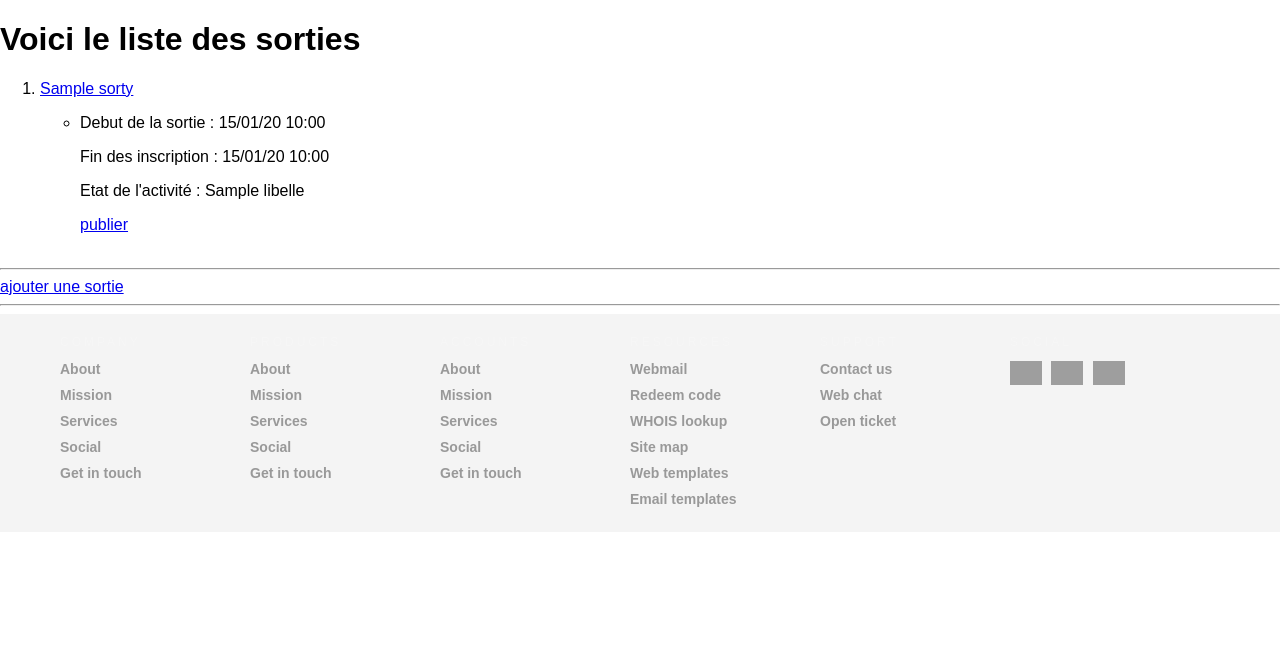
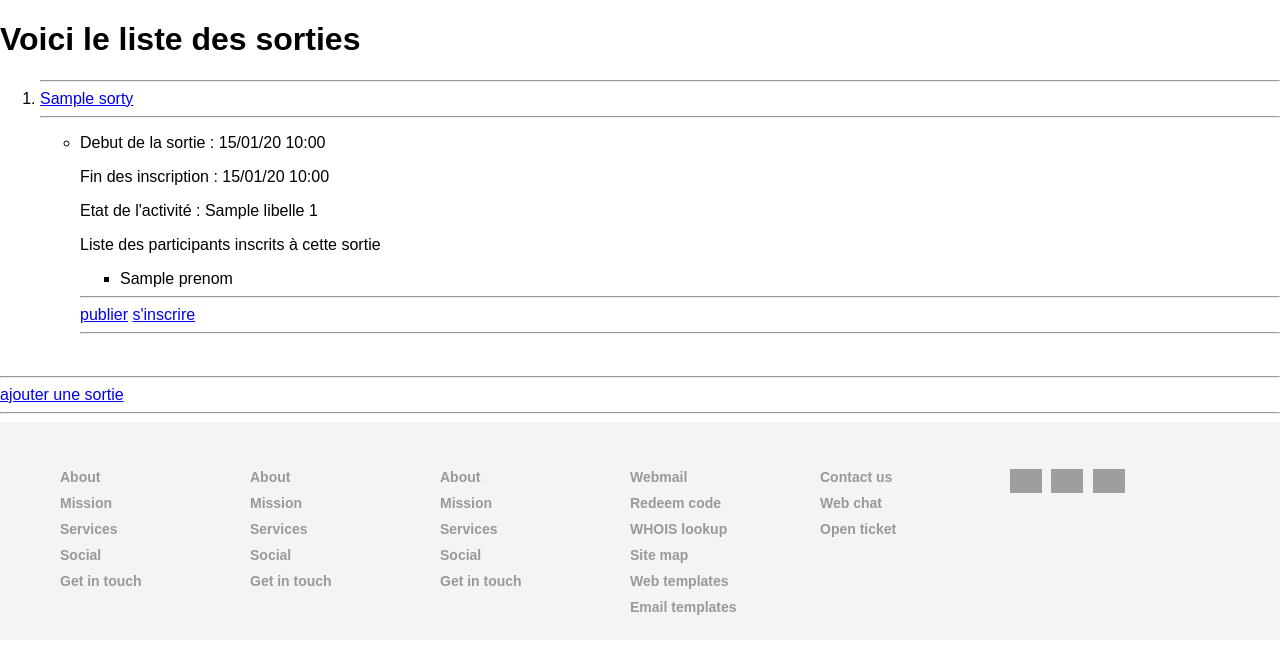
Before and after one commit to alexandraBrochard/ProjetSortirENI, a Symfony app: template templates/sortie/liste.html.twig in a window 1280 px wide. Shown: the part 66-720 px from the top of the page. Run offline with Twig, Linux system fonts and the light colour scheme; the template is opened without the code that fills it: most values are stand-ins (such as "Sample title", 1, 10 or a date in 2020); some libraries are stand-ins or nearby versions; grey boxes are pictures that could not be loaded.

Commit message:
Relation sortie Participant, inscription à une sortie de l'utilisateur connecté

```diff
--- a/src/Controller/SortieController.php
+++ b/src/Controller/SortieController.php
@@ -139,13 +139,13 @@ class SortieController extends AbstractController
                 $entityManager->flush();
             }
 
-     /*       if ($maintenant < $limite) {
+            if ($maintenant < $limite) {
 
                 $etat = $etatRepository->find(2);
                 $element->setEtat($etat);
                 $entityManager->persist($element);
                 $entityManager->flush();
-            }*/
+            }
 
             if ($maintenant > $debut && $maintenant < $fin) {
 
@@ -163,7 +163,7 @@ class SortieController extends AbstractController
                 $entityManager->flush();
             }
 
-            if ($maintenant > $fin && $maintenant<$archive) {
+            if ($maintenant > $fin && $maintenant < $archive) {
                 $etat = $etatRepository->find(5);
                 $element->setEtat($etat);
                 $entityManager->persist($element);
--- a/templates/sortie/liste.html.twig
+++ b/templates/sortie/liste.html.twig
@@ -4,21 +4,39 @@
 
 
 
-    <h1> Voici le liste des sorties  </h1>
+    <h1> Voici le liste des sorties </h1>
 
 
     <ol>
         {% for sortie in sorties %}
             <li>
+                <hr>
                 <a href="{{ path('sortie_detail',{'detail_id':sortie.id}) }}"> {{ sortie.nom }}</a>
+                <hr>
                 <ul>
                     <li>
-                        <p>Debut de la sortie  :  {{ sortie.dateHeureDebut | date('d/m/y H:i')}}</p>
-                        <p>Fin des inscription  :  {{ sortie.dateLimiteInscription | date('d/m/y H:i')}}</p>
-                        <p> Etat de l'activité   : {{ sortie.etat.libelle }}</p>
+                        <p>Debut de la sortie : {{ sortie.dateHeureDebut | date('d/m/y H:i') }}</p>
+                        <p>Fin des inscription : {{ sortie.dateLimiteInscription | date('d/m/y H:i') }}</p>
+                        <p> Etat de l'activité : {{ sortie.etat.libelle }}   {{ sortie.etat.id }}</p>
+                        <p> Liste des participants inscrits à cette sortie</p>
+                        <ul> {% for perso in sortie.participants %}
+
+                                <li>{{ perso.prenom }}</li>
+                            {% else %}
+                                <p>Pas de participants pour le moment</p>
+                            {% endfor %}
+                        </ul>
+                        <hr>
+                        <nav>
                         {% if sortie.etat.id == 1 %}
-                        <a href="{{ path('sortie_liste') }}">publier</a>
+                            <a href="{{ path('sortie_liste') }}">publier</a>
+
                         {% endif %}
+                        {% if (sortie.etat.id != 4) or (sortie.etat.id != 5) or (sortie.etat.id != 6) %}
+                            <a href="{{ path('ajouter_sortie',{'sortie_id':sortie.id}) }}">s'inscrire</a>
+                        {% endif %}
+                        </nav>
+                        <hr>
 
                     </li>
                 </ul>
```
Also changed, not shown: src/Controller/ParticipantController.php (+25 -0 lines). Lines whose indentation alone changed are shown as unchanged.
